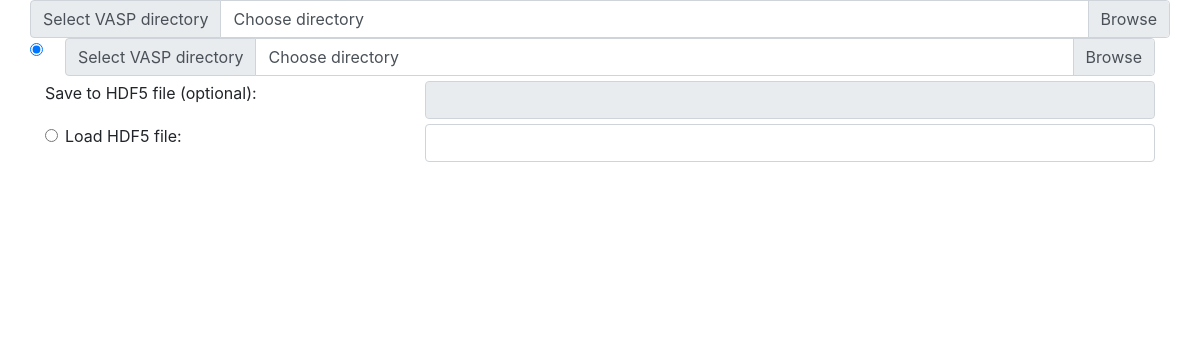
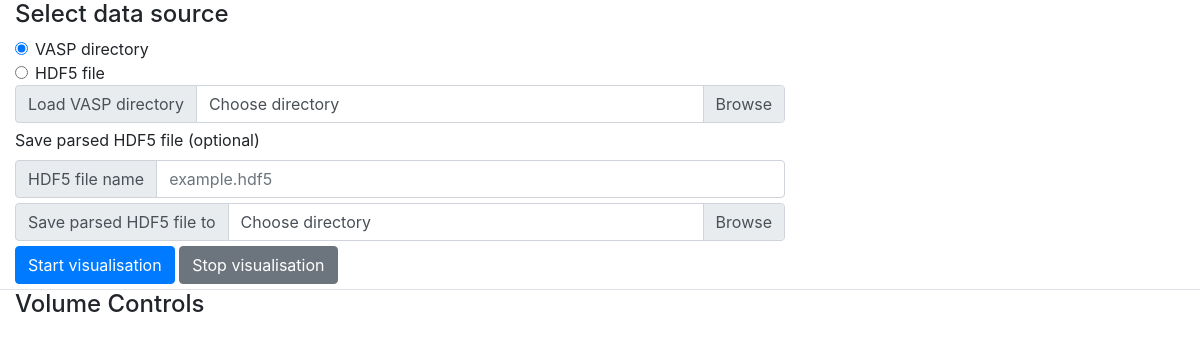
Before and after one commit to jjeessppeer/envision-web-tests2, an Electron app: page charge.html in a window 1200 px wide. Drawn offline with nearby package versions, Linux system fonts and the light colour scheme.

Commit message:
pretty good file loading component

```diff
--- a/charge.html
+++ b/charge.html
@@ -17,66 +17,81 @@
 </head>
 <body>
 
-  <div class="container">
+
+
+
+  <!--
+    Source file selector component. Checkbox is used to hide and show the "vaspSource" and "hdf5Source" blocks.
+    Only vaspSource is shown by default.
+  -->
+  <div class="container-fluid border-bottom" >
+    <h4>Select data source</h4>
+    <div class="form-check">
+      <label class="form-check-label">
+        <input type="radio" class="form-check-input" id="vaspSourceCheckbox" name="sourceSelection" onclick="togglePathType()" checked>VASP directory
+      </label>
+    </div>
+    <div class="form-check">
+      <label class="form-check-label">
+        <input type="radio" class="form-check-input" id="hdf5SourceCheckbox" name="sourceSelection" onclick="togglePathType()">HDF5 file
+      </label>
+    </div>
+    <div id="vaspSource" style="display:block">
       <div class="row row-margin">
-        <div class="input-group">
+          <div class="input-group col-md-8">
             <div class="input-group-prepend">
-            <span class="input-group-text" id="inputGroupFileAddon01">Select VASP directory</span>
+              <span class="input-group-text" id="vaspLoadSpan">Load VASP directory</span>
             </div>
             <div class="custom-file">
-            <input type="file" class="custom-file-input" id="inputGroupFile01" aria-describedby="inputGroupFileAddon01" webkitdirectory onchange="">
-            <!-- <input type="text"> -->
-            <label class="custom-file-label" for="inputGroupFile01">Choose directory</label>
+              <input type="file" class="custom-file-input" id="vaspLoadInput" aria-describedby="vaspLoadSpan" webkitdirectory onchange="">
+              <label class="custom-file-label" for="vaspLoadInput">Choose directory</label>
+            </div>
+          </div>
+      </div>
+      <label>Save parsed HDF5 file (optional)</label>
+      <div class="row row-margin">
+        <div class="input-group col-md-8">
+          <div class="input-group-prepend">
+            <span class="input-group-text" id="hdf5FileNamePrep">HDF5 file name</span>
+          </div>
+          <input type="text" class="form-control" id="hdf5FileNameInput" aria-describedby="hdf5FileNamePrep" placeholder="example.hdf5">
+        </div>
+      </div>
+      <div class="row row-margin">
+        <div class="input-group col-md-8">
+          <div class="input-group-prepend">
+            <span class="input-group-text" id="hdfSaveSpan">Save parsed HDF5 file to</span>
+          </div>
+          <div class="custom-file">
+            <input type="file" class="custom-file-input" id="hdfSaveInput" aria-describedby="hdfSaveSpan" webkitdirectory onchange="">
+            <label class="custom-file-label" for="hdfSaveInput">Choose directory</label>
           </div>
         </div>
       </div>
     </div>
-
-
-  <!-- File selector component -->
-  <div class="container">
+    <div id="hdf5Source" style="display:none">
       <div class="row row-margin">
-      <!-- <div class="col-sm-4"> -->
-        <div class="form-check">
-          <input class="form-check-input" type="radio" name="sourceRadios" id="sourceRadiosVASP" value="option1" onclick="console.log($('#sourceRadiosHDF5').prop('checked'))" checked>
-          <!-- <label class="form-check-label" for="sourceRadiosVASP">Load VASP directory:</label> -->
-        </div>
-      <!-- </div> -->
-      <div class="col-sm">
-        <!-- <input type="text" class="form-control" id="vaspPath"> -->
-        <div class="input-group">
+          <div class="input-group col-md-8">
             <div class="input-group-prepend">
-            <span class="input-group-text" id="inputGroupFileAddon01">Select VASP directory</span>
+              <span class="input-group-text" id="hdf5LoadSpan">Load HDF5 file</span>
             </div>
             <div class="custom-file">
-            <input type="file" class="custom-file-input" id="vaspFileInput" aria-describedby="inputGroupFileAddon01" webkitdirectory>
-            <label class="custom-file-label" for="vaspFileInput">Choose directory</label>
+              <input type="file" class="custom-file-input" id="hdf5LoadInput" aria-describedby="hdf5LoadSpan" webkitdirectory onchange="">
+              <label class="custom-file-label" for="hdf5LoadInput">Choose directory</label>
             </div>
           </div>
       </div>
     </div>
-
-      <div class="row row-margin">
-          <div class="col-sm-4">
-            Save to HDF5 file (optional):
-          </div>
-          <div class="col-sm">
-              <input type="text" class="form-control" id="hdfSavePath" Disabled>
+    <div style="margin-bottom:5px">
+        <button type="button" class="btn btn-primary">Start visualisation</button>
+        <button type="button" class="btn btn-secondary">Stop visualisation</button>
     </div>
   </div>
-      <div class="row row-margin">
-        <div class="col-sm-4">
-          <div class="form-check">
-            <input class="form-check-input" type="radio" name="sourceRadios" id="sourceRadiosHDF5" value="option1" onclick="console.log($('#sourceRadiosHDF5').prop('checked'))">
-            Load HDF5 file:
-            <!-- <label class="form-check-label" for="sourceRadiosHDF5">Load HDF5 file:</label> -->
+
+  <div class="container-fluid">
+    <h4>Volume Controls</h4>
   </div>
-        </div>
-        <div class="col-sm">
-            <input type="text" class="form-control" id="hdfLoadPath">
-        </div>
-      </div>
-  </div>
+
 
 
   <script>
@@ -86,8 +101,9 @@
       $(".custom-file-input").on("change", function() {
         //var fileName = $(this).val()//.split("\\").pop();
         //var fileName = document.getElementById("vaspFileInput").files[0].fileName;
-        var dirPath =  $(this)[0].files[0].path;
-        console.log(dirPath)
+        var filePath =  $(this)[0].files[0].path;
+        $(this).next('.custom-file-label').addClass("selected").html(filePath);
+        console.log(filePath)
         // var file = $(this);
         // console.log(file)
         // console.log(file[0])
@@ -95,6 +111,24 @@
         // console.log(file[0].files.path)
         // console.log(file[0].files[0].path)
       });
+      $("#vaspSource").css("display", "block")
+      function togglePathType(){
+        var vaspDiv = $("#vaspSource")
+        var hdf5Div = $("#hdf5Source")
+
+        if ($("#vaspSourceCheckbox").is(":checked")){
+          console.log("Showing vasp")
+          vaspDiv.css("display", "block")
+          hdf5Div.css("display", "none")
+        }
+        else if ($("#hdf5SourceCheckbox").is(":checked")){
+          console.log("Hiding vasp")
+          vaspDiv.css("display", "none")
+          hdf5Div.css("display", "block")
+        }
+      }
+      togglePathType()
+      togglePathType()
   </script>
 
 
--- a/no.css
+++ b/no.css
@@ -30,6 +30,10 @@
 } */
 
 /* Add a vertical margin between rows when row-space class is used. */
-.row.row-margin + .row.row-margin {
+/* .row.row-margin + .row.row-margin {
     margin-top: 5px;
+} */
+
+.row.row-margin{
+    margin-bottom: 5px;
 }
```
Lines whose indentation alone changed are shown as unchanged.
